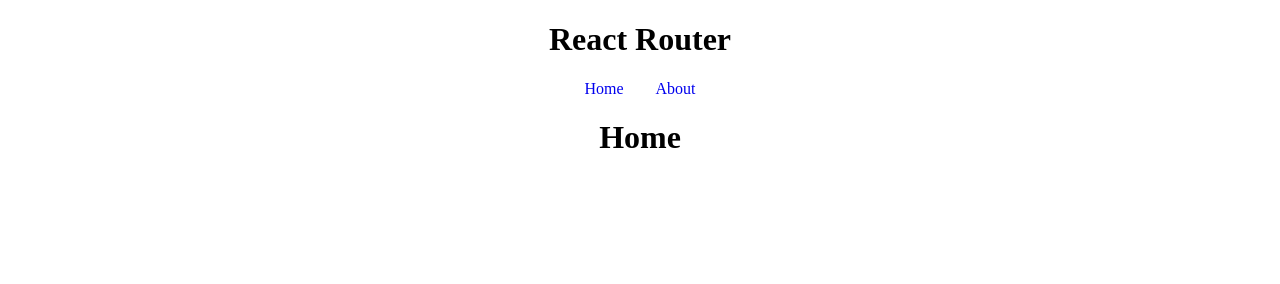
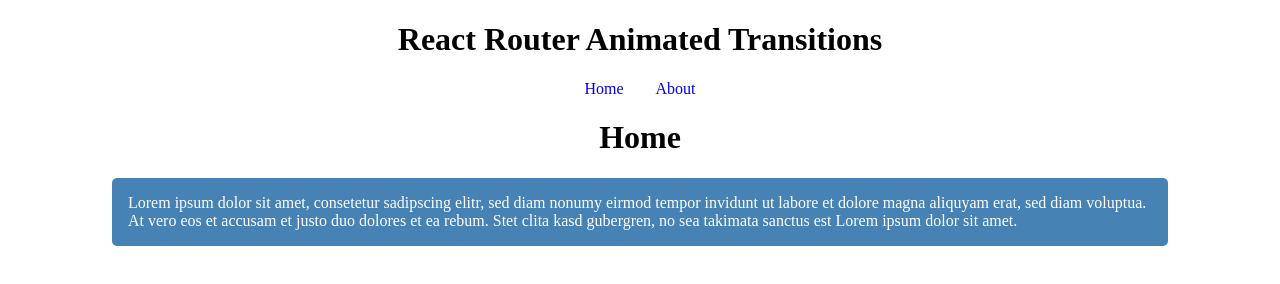
Before and after one commit to arkgast/react-router-transition-example, a React app: page / in a window 1280 px wide. Built offline with nearby package versions, Linux system fonts and the light colour scheme; some packages are replaced by stand-ins of ours.

Commit message:
Add animated transitions

```diff
--- a/package.json
+++ b/package.json
@@ -13,11 +13,13 @@
     "react": "^15.6.1",
     "react-dom": "^15.6.1",
     "react-hot-loader": "next",
-    "react-router-dom": "^4.2.2"
+    "react-router-dom": "^4.2.2",
+    "react-transition-group": "^2.2.0"
   },
   "devDependencies": {
     "babel-core": "^6.26.0",
     "babel-loader": "^7.1.2",
+    "babel-plugin-transform-object-rest-spread": "^6.26.0",
     "babel-preset-es2015": "^6.24.1",
     "babel-preset-react": "^6.24.1",
     "css-loader": "^0.28.7",
--- a/src/configRouter.js
+++ b/src/configRouter.js
@@ -10,8 +10,12 @@
 export default () => (
   <Router>
     <App>
-      <Route exact path='/' component={Home} />
-      <Route path='/about' component={About} />
+      <Route exact path='/' children={({ ...props }) => {
+        return <Home {...props} />
+      }} />
+      <Route path='/about' children={({ ...props }) => {
+        return <About {...props} />
+      }} />
     </App>
   </Router>
 )
--- /dev/null
+++ b/src/hocs/withAnimation.js
@@ -0,0 +1,41 @@
+import React, { Component } from 'react'
+import TransitionGroup from 'react-transition-group/TransitionGroup'
+import Transition from 'react-transition-group/Transition'
+
+const duration = 300
+
+const defaultStyle = {
+  transition: `opacity ${duration}ms ease-in-out`,
+  opacity: 0
+}
+
+const transitionStyles = {
+  entering: { opacity: 1 },
+  entered: { opacity: 1 }
+}
+
+export const Fade = ({ in: inProp, children, ...props }) => (
+  <Transition in={inProp} timeout={duration}>
+    {(state) => (
+      <div style={{
+        ...defaultStyle,
+        ...transitionStyles[state]
+      }}>
+        {children}
+      </div>
+    )}
+  </Transition>
+)
+
+export default (ComposedComponent) => {
+  return class extends Component {
+    render () {
+      const { match, ...props } = this.props
+      return (
+        <TransitionGroup>
+          { match && <Fade {...props}> <ComposedComponent /> </Fade> }
+        </TransitionGroup>
+      )
+    }
+  }
+}
--- a/src/scenes/About.js
+++ b/src/scenes/About.js
@@ -1,5 +1,22 @@
 import React from 'react'
+import withAnimation from '../hocs/withAnimation'
 
-export default () => (
-  <h1>About</h1>
+const About = () => (
+  <div>
+    <h1>About</h1>
+    <p style={{ backgroundColor: 'darkcyan' }}>
+      Lorem ipsum dolor sit amet, consetetur sadipscing elitr, sed diam nonumy eirmod
+      tempor invidunt ut labore et dolore magna aliquyam erat, sed diam voluptua. At
+      vero eos et accusam et justo duo dolores et ea rebum. Stet clita kasd gubergren,
+      no sea takimata sanctus est Lorem ipsum dolor sit amet.
+    </p>
+    <p style={{ backgroundColor: 'darkcyan' }}>
+      Lorem ipsum dolor sit amet, consetetur sadipscing elitr, sed diam nonumy eirmod
+      tempor invidunt ut labore et dolore magna aliquyam erat, sed diam voluptua. At
+      vero eos et accusam et justo duo dolores et ea rebum. Stet clita kasd gubergren,
+      no sea takimata sanctus est Lorem ipsum dolor sit amet.
+    </p>
+  </div>
 )
+
+export default withAnimation(About)
--- a/src/scenes/App.js
+++ b/src/scenes/App.js
@@ -4,11 +4,13 @@
 
 export default ({ children }) => (
   <div>
-    <h1>React Router</h1>
+    <h1>React Router Animated Transitions</h1>
     <div className='nav'>
       <Link to='/'>Home</Link>
       <Link to='/about'>About</Link>
     </div>
-    {children}
+    <div className='pages'>
+      {children}
+    </div>
   </div>
 )
--- a/src/scenes/Home.js
+++ b/src/scenes/Home.js
@@ -1,5 +1,16 @@
 import React from 'react'
+import withAnimation from '../hocs/withAnimation'
 
-export default () => (
-  <h1>Home</h1>
+const Home = () => (
+  <div>
+    <h1>Home</h1>
+    <p style={{ backgroundColor: 'steelblue' }}>
+      Lorem ipsum dolor sit amet, consetetur sadipscing elitr, sed diam nonumy eirmod
+      tempor invidunt ut labore et dolore magna aliquyam erat, sed diam voluptua. At
+      vero eos et accusam et justo duo dolores et ea rebum. Stet clita kasd gubergren,
+      no sea takimata sanctus est Lorem ipsum dolor sit amet.
+    </p>
+  </div>
 )
+
+export default withAnimation(Home)
--- a/src/scenes/styles.css
+++ b/src/scenes/styles.css
@@ -1,5 +1,6 @@
 body {
   margin: 0;
+  color: #020202;
 }
 
 h1 {
@@ -7,11 +8,24 @@
 }
 
 a {
+  padding: 1em;
   text-align: center;
-  padding: 1em;
   text-decoration: none;
 }
 
 .nav {
   text-align: center;
 }
+
+.pages > div {
+  position: absolute;
+  width: 100%;
+}
+
+.pages div p {
+  width: 80%;
+  margin: 1em auto;
+  padding: 1em;
+  border-radius: 5px;
+  color: #fff;
+}
```
Also changed, not shown: .babelrc, 1 other file.
